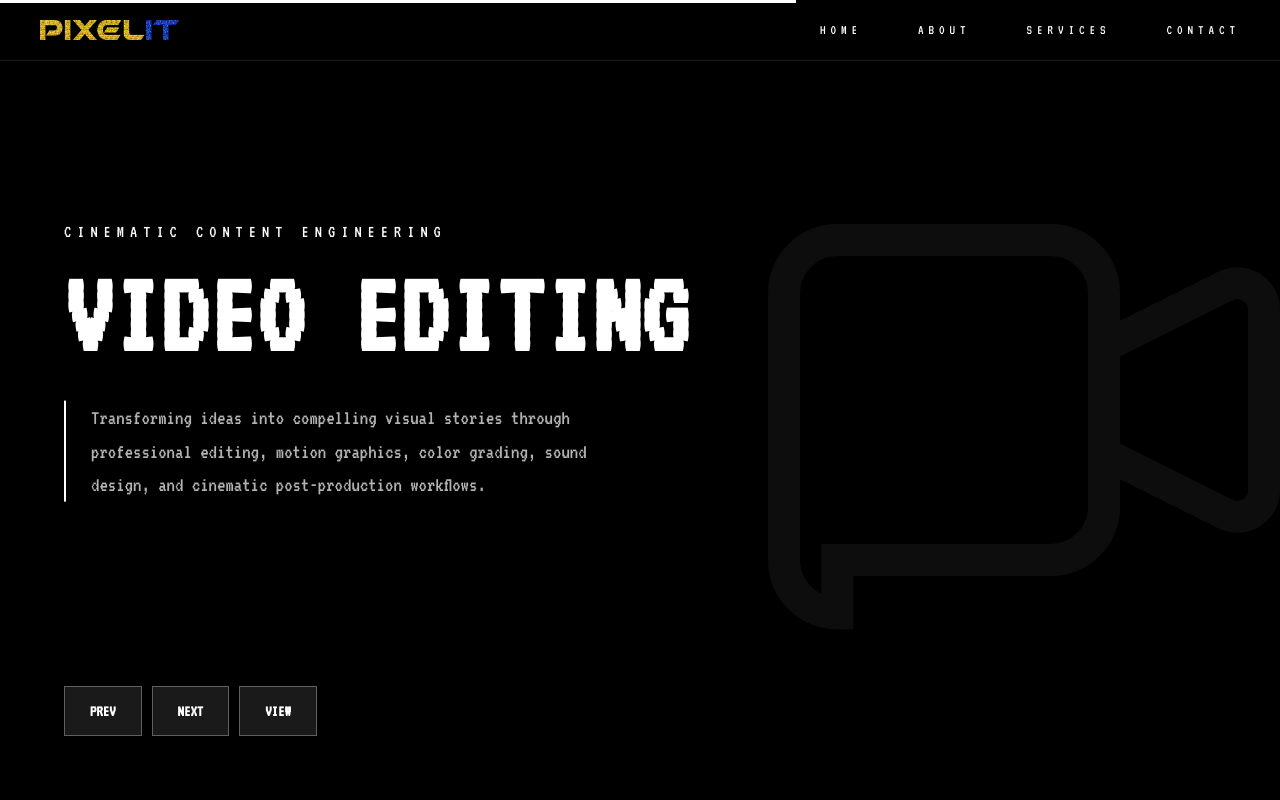
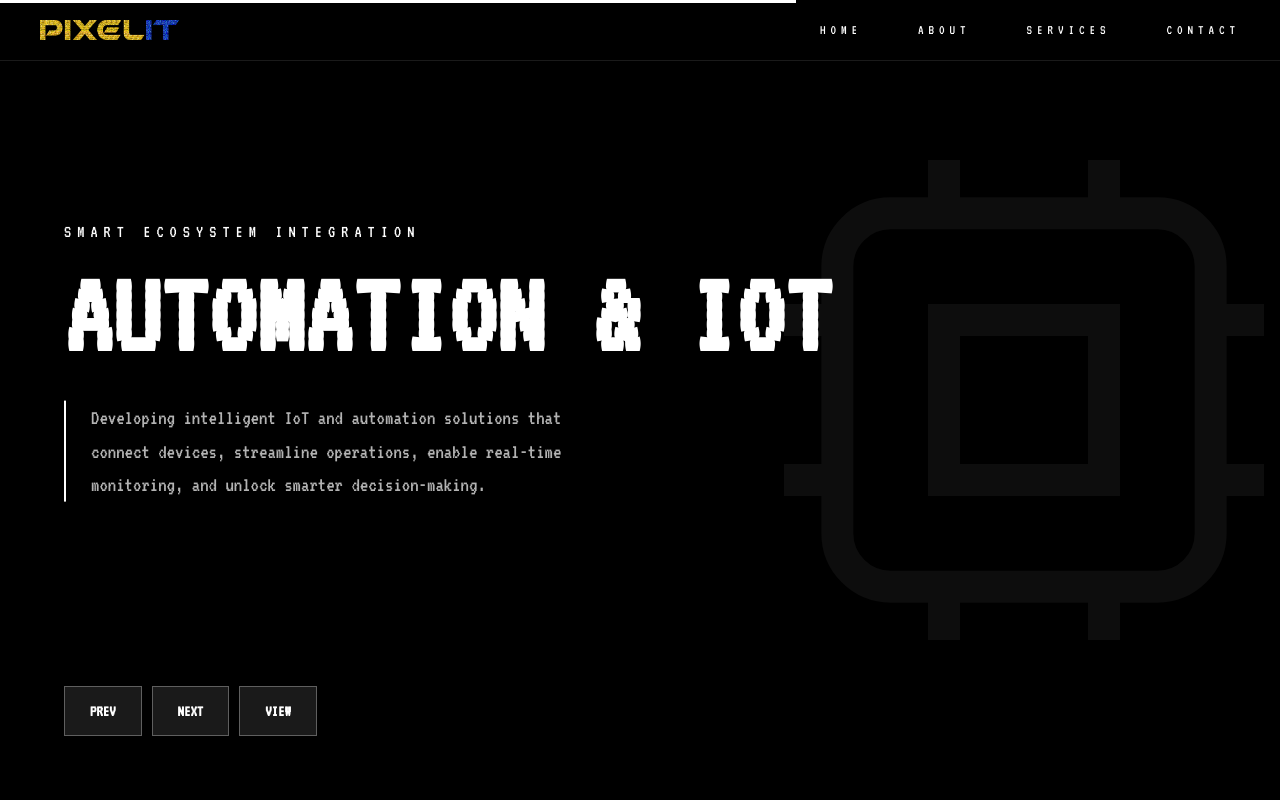
Before and after one commit to akashverma712/PixelIT, a Next.js app: page /service in a window 1280 px wide. Shown: the top 800 px of the page. Built offline with nearby package versions, Linux system fonts and the light colour scheme.

Commit message:
updated: routes

```diff
--- a/app/about/page.tsx
+++ b/app/about/page.tsx
@@ -1,48 +1,44 @@
 'use client';
 import { motion } from "framer-motion";
 import Methodology from "../components/Home/Methodology";
-import { useState } from "react";
 import Navbar from "../components/Navbar";
 import PixelCard from "../components/PixelCard";
 import Footer from "../components/Footer";
 import FAQ from "../components/FAQ";
-import TeamPopup from "../components/TeamPopup";
 
 type Member = {
   name: string;
   role: string;
   skill: string;
   image: string;
-  description: string;
+  linkedin?: string;
+  github?: string;
 };
 
 export default function AboutPage() {
-  const [activeMember, setActiveMember] = useState<Member | null>(null);
-
   const topRow: Member[] = [
     {
       name: "Akash Verma",
       role: "Founder",
       skill: "Software Developer",
       image: "/akash.png",
-      description:
-        "Visionary behind PixelIt, focused on building scalable tech solutions, modern web platforms and leading innovation-driven teams.",
+      linkedin: "https://www.linkedin.com/in/akash-verma-94191b331/",
+      github: "https://github.com/akashverma712",
     },
     {
       name: "Harsh Ranjan",
       role: "Co-Founder",
       skill: "Robotics Engineer",
       image: "/harsh.png",
-      description:
-        "Robotics enthusiast working on automation, embedded systems and intelligent hardware-software integration.",
+      linkedin: "https://www.linkedin.com/in/harsh-ranjan-7704a0340/",
     },
     {
       name: "Kunal Singh Marwaha",
       role: "Co-Founder",
-      skill: "Developer",
+      skill: "Software Developer",
       image: "/kunal.png",
-      description:
-        "Dedicated team member at PixelIt, bringing fresh perspectives and technical expertise to every project.",
+      linkedin: "https://www.linkedin.com/in/kunal-singh-marwaha/",
+      github: "https://github.com/kunalsinghmarwaha",
     },
   ];
 
@@ -52,18 +48,29 @@
       role: "Co-Founder",
       skill: "Graphic Designer",
       image: "/madhu.png",
-      description:
-        "Creative mind shaping PixelIt's visual identity through branding, UI/UX design and digital storytelling.",
+      linkedin: "https://www.linkedin.com/in/madhu-mishra-971644335/",
     },
     {
       name: "Rimisha Kumari",
       role: "Co-Founder",
       skill: "Software Developer",
       image: "/rimisha.png",
-      description:
-        "Software developer contributing to full-stack development, system design and scalable applications.",
+      linkedin: "https://www.linkedin.com/in/rimisha-kumari-67a2ba334/",
+      github: "https://github.com/rimisha-kumari",
     },
   ];
+
+  const LinkedInIcon = () => (
+    <svg xmlns="http://www.w3.org/2000/svg" width="16" height="16" viewBox="0 0 24 24" fill="currentColor">
+      <path d="M20.447 20.452h-3.554v-5.569c0-1.328-.027-3.037-1.852-3.037-1.853 0-2.136 1.445-2.136 2.939v5.667H9.351V9h3.414v1.561h.046c.477-.9 1.637-1.85 3.37-1.85 3.601 0 4.267 2.37 4.267 5.455v6.286zM5.337 7.433a2.062 2.062 0 0 1-2.063-2.065 2.064 2.064 0 1 1 2.063 2.065zm1.782 13.019H3.555V9h3.564v11.452zM22.225 0H1.771C.792 0 0 .774 0 1.729v20.542C0 23.227.792 24 1.771 24h20.451C23.2 24 24 23.227 24 22.271V1.729C24 .774 23.2 0 22.222 0h.003z" />
+    </svg>
+  );
+
+  const GitHubIcon = () => (
+    <svg xmlns="http://www.w3.org/2000/svg" width="16" height="16" viewBox="0 0 24 24" fill="currentColor">
+      <path d="M12 .297c-6.63 0-12 5.373-12 12 0 5.303 3.438 9.8 8.205 11.385.6.113.82-.258.82-.577 0-.285-.01-1.04-.015-2.04-3.338.724-4.042-1.61-4.042-1.61C4.422 18.07 3.633 17.7 3.633 17.7c-1.087-.744.084-.729.084-.729 1.205.084 1.838 1.236 1.838 1.236 1.07 1.835 2.809 1.305 3.495.998.108-.776.417-1.305.76-1.605-2.665-.3-5.466-1.332-5.466-5.93 0-1.31.465-2.38 1.235-3.22-.135-.303-.54-1.523.105-3.176 0 0 1.005-.322 3.3 1.23.96-.267 1.98-.399 3-.405 1.02.006 2.04.138 3 .405 2.28-1.552 3.285-1.23 3.285-1.23.645 1.653.24 2.873.12 3.176.765.84 1.23 1.91 1.23 3.22 0 4.61-2.805 5.625-5.475 5.92.42.36.81 1.096.81 2.22 0 1.606-.015 2.896-.015 3.286 0 .315.21.69.825.57C20.565 22.092 24 17.592 24 12.297c0-6.627-5.373-12-12-12" />
+    </svg>
+  );
 
   const MemberCard = ({ member, index }: { member: Member; index: number }) => (
     <motion.div
@@ -73,7 +80,8 @@
       viewport={{ once: true, margin: "-80px" }}
     >
       <PixelCard>
-        <div className="relative h-96 rounded-2xl overflow-hidden group">
+        <div className="p-3">
+          <div className="relative rounded-2xl overflow-hidden group" style={{ height: "340px" }}>
             <div className="absolute inset-0 border-2 border-zinc-700 rounded-2xl overflow-hidden" style={{ zIndex: 2 }}>
               <img
                 src={member.image}
@@ -82,16 +90,35 @@
               />
             </div>
             <div className="absolute inset-0 bg-gradient-to-t from-black/90 via-black/50 to-black/10" style={{ zIndex: 3 }} />
-          <div className="absolute bottom-0 w-full p-5" style={{ zIndex: 4 }}>
-            <h3 className="text-lg tracking-widest text-yellow-400">{member.name}</h3>
-            <p className="text-sm text-zinc-300">{member.role}</p>
+            <div className="absolute bottom-0 w-full p-4" style={{ zIndex: 4 }}>
+              <h3 className="text-sm tracking-widest text-yellow-400">{member.name}</h3>
+              <p className="text-xs text-zinc-300">{member.role}</p>
               <p className="text-xs text-zinc-400">{member.skill}</p>
-            <button
-              onClick={() => setActiveMember(member)}
-              className="mt-4 inline-block border border-yellow-400 px-4 py-1 text-xs tracking-widest text-yellow-400 hover:bg-yellow-400 hover:text-black transition"
+              <div className="mt-3 flex gap-2">
+                {member.linkedin && (
+                  <a
+                    href={member.linkedin}
+                    target="_blank"
+                    rel="noopener noreferrer"
+                    className="flex items-center gap-1.5 border border-blue-500 px-3 py-1 text-xs tracking-widest text-blue-400 hover:bg-blue-500 hover:text-white transition"
                   >
-              SEE MORE
-            </button>
+                    <LinkedInIcon />
+                    <span>IN</span>
+                  </a>
+                )}
+                {member.github && (
+                  <a
+                    href={member.github}
+                    target="_blank"
+                    rel="noopener noreferrer"
+                    className="flex items-center gap-1.5 border border-zinc-500 px-3 py-1 text-xs tracking-widest text-zinc-300 hover:bg-zinc-600 hover:text-white transition"
+                  >
+                    <GitHubIcon />
+                    <span>GH</span>
+                  </a>
+                )}
+              </div>
+            </div>
           </div>
         </div>
       </PixelCard>
@@ -176,8 +203,6 @@
       </div>
 
       <Footer />
-
-      <TeamPopup member={activeMember} onClose={() => setActiveMember(null)} />
     </div>
   );
 }
--- a/app/components/Home/services.tsx
+++ b/app/components/Home/services.tsx
@@ -12,37 +12,30 @@
 
 const competencies: CompetencyType[] = [
   {
-    title: 'GRAPHIC DESIGNING',
+    title: 'GRAPHIC DESIGNING AND VIDEO EDITING',
     image: '/gfx.png',
-    link: '/projects/graphic-design',
+    link: '/service',
     description:
-      'We craft visually compelling designs that communicate ideas, strengthen brand identity, and create memorable user experiences. From branding assets to digital creatives, we design with purpose and impact.',
+      'We create and shoot compelling visual narratives that captivate audiences and elevate brands. Our expertise in graphic design and video editing allows us to craft stunning visuals that resonate with your target audience and leave a lasting impression.',
   },
   {
-    title: 'WEB DEVELOPMENT',
+    title: 'SOFTWARE DEVELOPMENT',
     image: '/webd.png',
-    link: '/projects/graphic-design', // Update this route path when ready
+    link: '/service/webdev',
     description:
-      'We build modern, responsive, and scalable digital platforms tailored to user needs. Our focus is on creating seamless web experiences that combine functionality, performance, and innovation.',
+      'We build modern, responsive, and scalable digital platforms tailored to user needs. Our focus is on creating seamless experiences that combine functionality, performance, and innovation.',
   },
   {
-    title: 'IoT & ROBOTICS',
-    image: '/robo.png',
-    link: '/projects/graphic-design', // Update this route path when ready
+    title: 'IOT & AUTOMATION',
+    image: '/ai.png',
+    link: '/service/iot',
     description:
-      'We develop intelligent systems that bridge the gap between the physical and digital worlds. Through IoT and robotics, we create smart solutions that enhance automation, efficiency, and connectivity.',
+      'We harness the power of IoT and automation to create intelligent solutions that enhance efficiency, connectivity, and user experience. From smart devices to automated systems, we bring the future of technology to life.',
   },
   {
-    title: 'AI & AUTOMATION',
-    image: '/ai.png',
-    link: '/projects/graphic-design', // Update this route path when ready
-    description:
-      'We leverage the power of artificial intelligence to simplify processes, optimize operations, and enable smarter decision-making. Our solutions are designed to improve productivity and drive innovation.',
-  },
-  {
-    title: 'WORKSHOPS & INNOVATION BOOTCAMPS',
+    title: 'WEBINARS & SEMINARS',
     image: '/bootcamp.png',
-    link: '/contact',
+    link: '/service',
     description:
       'We foster innovation through hands-on workshops, immersive bootcamps, and collaborative learning experiences. By bridging the gap between theory and practice, we empower students, professionals, and aspiring innovators with practical skills, industry insights, and the confidence to build impactful solutions.',
   },
--- a/app/service/page.tsx
+++ b/app/service/page.tsx
@@ -14,9 +14,9 @@
 
 const domains = [
   {
-    title: "WEB DEVELOPMENT",
+    title: "SOFTWARE DEVELOPMENT",
     route: "/service/webdev",
-    scramble: "NEXT-GEN WEB ARCHITECTURES",
+    scramble: "NEXT-GEN SOFTWARE ENGINEERING",
     icon: (
       <svg viewBox="0 0 24 24" fill="none" stroke="currentColor" strokeWidth="1.2">
         <path
@@ -27,22 +27,8 @@
       </svg>
     ),
     description:
-      "Building fast, scalable, and responsive web applications tailored to modern business needs. From landing pages to full-stack platforms, we deliver seamless digital experiences powered by cutting-edge technologies.",
+      "Building scalable software solutions with modern architectures, seamless user experiences, and innovative technologies that drive digital transformation and business growth.",
   },
-
-  {
-    title: "VIDEO EDITING",
-    route: "/service/video",
-    scramble: "CINEMATIC CONTENT ENGINEERING",
-    icon: (
-      <svg viewBox="0 0 24 24" fill="none" stroke="currentColor" strokeWidth="1.2">
-        <path d="M15 10l4.553-2.276A1 1 0 0121 8.618v6.764a1 1 0 01-1.447.894L15 14M5 18h8a2 2 0 002-2V8a2 2 0 00-2-2H5a2 2 0 00-2 2v10a2 2 0 002 2z" />
-      </svg>
-    ),
-    description:
-      "Transforming ideas into compelling visual stories through professional editing, motion graphics, color grading, sound design, and cinematic post-production workflows.",
-  },
-
   {
     title: "AUTOMATION & IOT",
     route: "/service/iot",
@@ -55,36 +41,26 @@
     description:
       "Developing intelligent IoT and automation solutions that connect devices, streamline operations, enable real-time monitoring, and unlock smarter decision-making.",
   },
-
   {
-    title: "GRAPHICS DESIGNING",
-    route: "/service/graphics",
-    scramble: "VISUAL IDENTITY ENGINEERING",
+    title: "VIDEO EDITING",
+    route: "/service",
+    scramble: "CINEMATIC CONTENT ENGINEERING",
     icon: (
       <svg viewBox="0 0 24 24" fill="none" stroke="currentColor" strokeWidth="1.2">
-        <path d="M4 20h16" strokeLinecap="round" />
-
-        <path
-          d="M7 17l10-10a2 2 0 0 1 3 3L10 20l-4 1 1-4z"
-          strokeLinecap="round"
-          strokeLinejoin="round"
-        />
-
-        <path d="M14 6l4 4" strokeLinecap="round" />
-
-        <path
-          d="M4 4h6M4 7h4M4 10h6"
-          strokeLinecap="round"
-        />
+        <path d="M15 10l4.553-2.276A1 1 0 0121 8.618v6.764a1 1 0 01-1.447.894L15 14M5 18h8a2 2 0 002-2V8a2 2 0 00-2-2H5a2 2 0 00-2 2v10a2 2 0 002 2z" />
       </svg>
     ),
     description:
-      "Crafting impactful visual identities through branding, logo design, social media creatives, marketing assets, UI concepts, and modern design systems that elevate brands.",
+      "Transforming ideas into compelling visual stories through professional editing, motion graphics, color grading, sound design, and cinematic post-production workflows.",
   },
+
+
+
+
 
   {
     title: "WEBINARS & SEMINARS",
-    route: "/service/webinars",
+    route: "/service",
     scramble: "DIGITAL KNOWLEDGE EXPERIENCES",
     icon: (
       <svg viewBox="0 0 24 24" fill="none" stroke="currentColor" strokeWidth="1.2">
```
Lines whose indentation alone changed are shown as unchanged.
